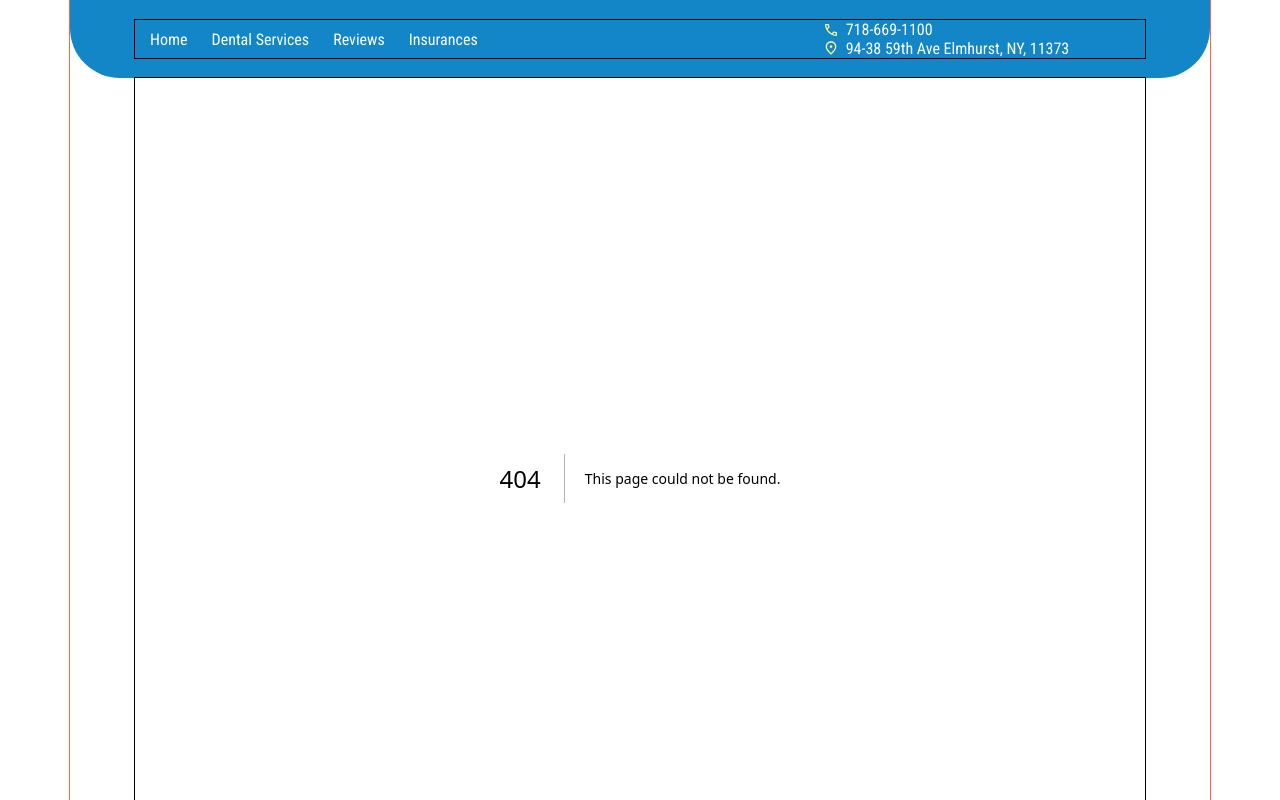
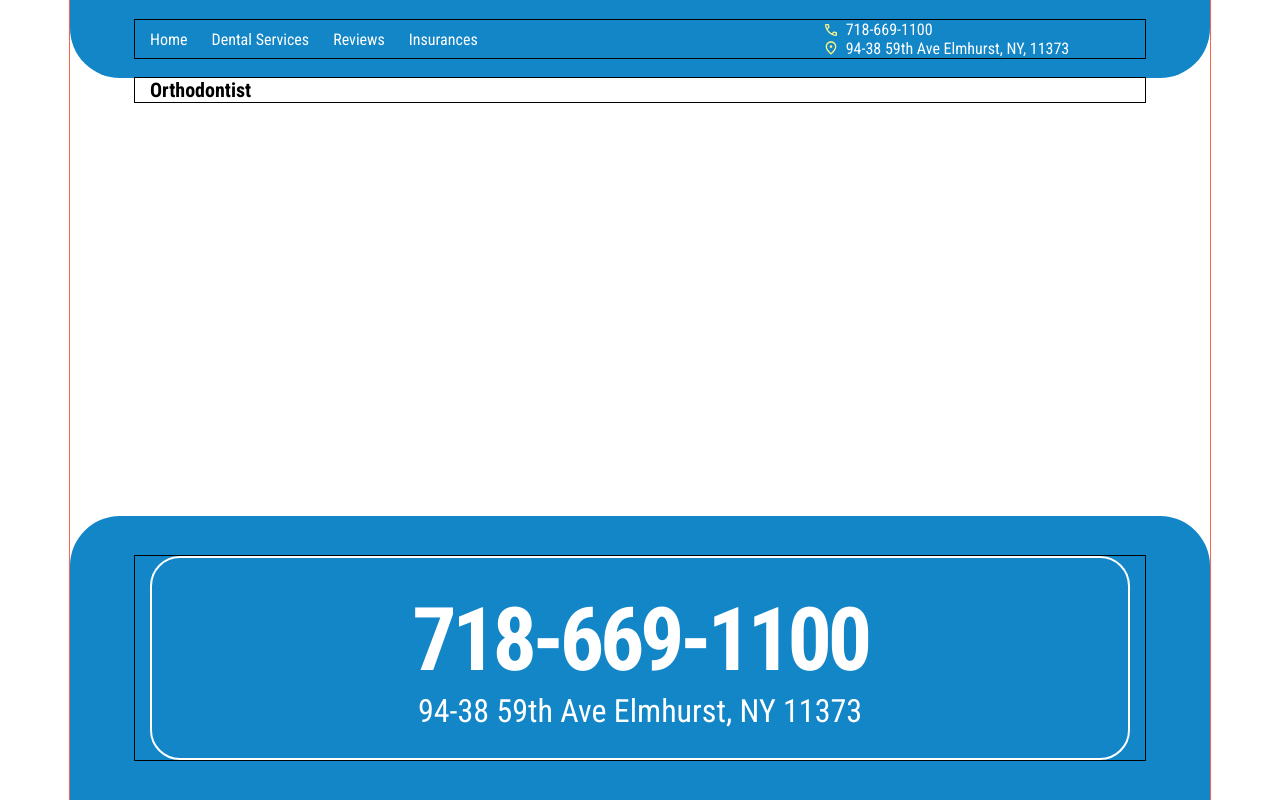
Before and after one commit to go-doc-web/dental-elida-app, a Next.js app: page /orthodontist in a window 1280 px wide. Before the commit this address had no page. Built offline with nearby package versions, Linux system fonts and the light colour scheme.

Commit message:
feat: добавлена страница TMJPage

```diff
--- /dev/null
+++ b/src/app/orthodontist/page.jsx
@@ -0,0 +1,7 @@
+import React from "react";
+
+const OrthodontistPage = () => {
+  return <h1>Orthodontist</h1>;
+};
+
+export default OrthodontistPage;
```
Also changed, not shown: src/app/tmj/page.jsx (added, +7 -0 lines).
